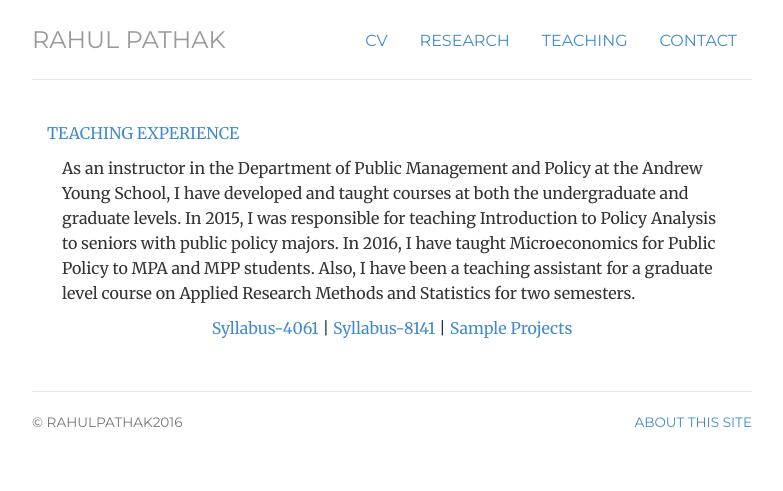
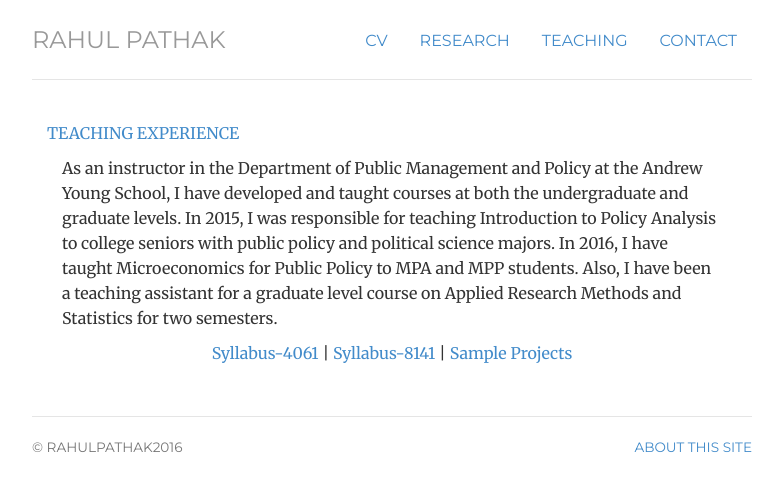
Before and after one commit to pathak-rahul/pathak-rahul.github.io, a Jekyll site: the page built from experience/index.html, in a window 1280 px wide. Shown: the top 491 px of the page, without its empty margins (248-1031 px from the left). Built offline with Jekyll 4.4.1, drawn with Linux system fonts in a browser that asks for light colours.

Commit message:
Update index.html

```diff
--- a/experience/index.html
+++ b/experience/index.html
@@ -14,7 +14,7 @@
 	<div itemscope itemtype="http://data-vocabulary.org/Person" class="col-sm-12">
 
 	<div itemscope itemtype="http://data-vocabulary.org/Person" class="col-sm-12">
-<p class-"lead"> As an instructor in the Department of Public Management and Policy at the Andrew Young School, I have developed and taught courses at both the undergraduate and graduate levels. In 2015, I was responsible for teaching  Introduction to Policy Analysis to seniors with public policy majors. In 2016, I have taught Microeconomics for Public Policy  to MPA and MPP students. Also, I have been a teaching assistant for a graduate level course on Applied Research Methods and Statistics for two semesters.
+<p class-"lead"> As an instructor in the Department of Public Management and Policy at the Andrew Young School, I have developed and taught courses at both the undergraduate and graduate levels. In 2015, I was responsible for teaching  Introduction to Policy Analysis to college seniors with public policy and political science majors. In 2016, I have taught Microeconomics for Public Policy  to MPA and MPP students. Also, I have been a teaching assistant for a graduate level course on Applied Research Methods and Statistics for two semesters.
 	</div>
 
 
```
